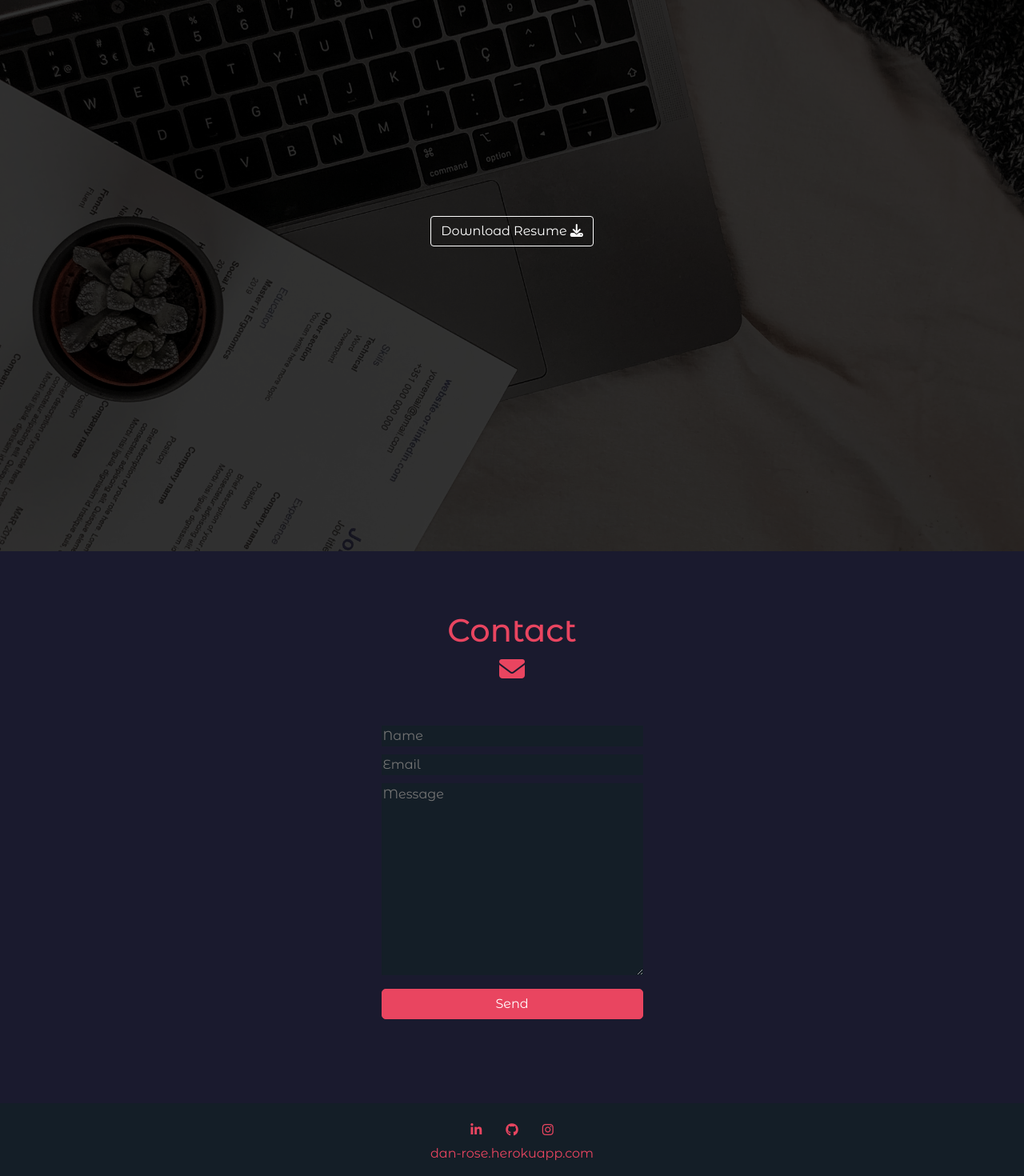
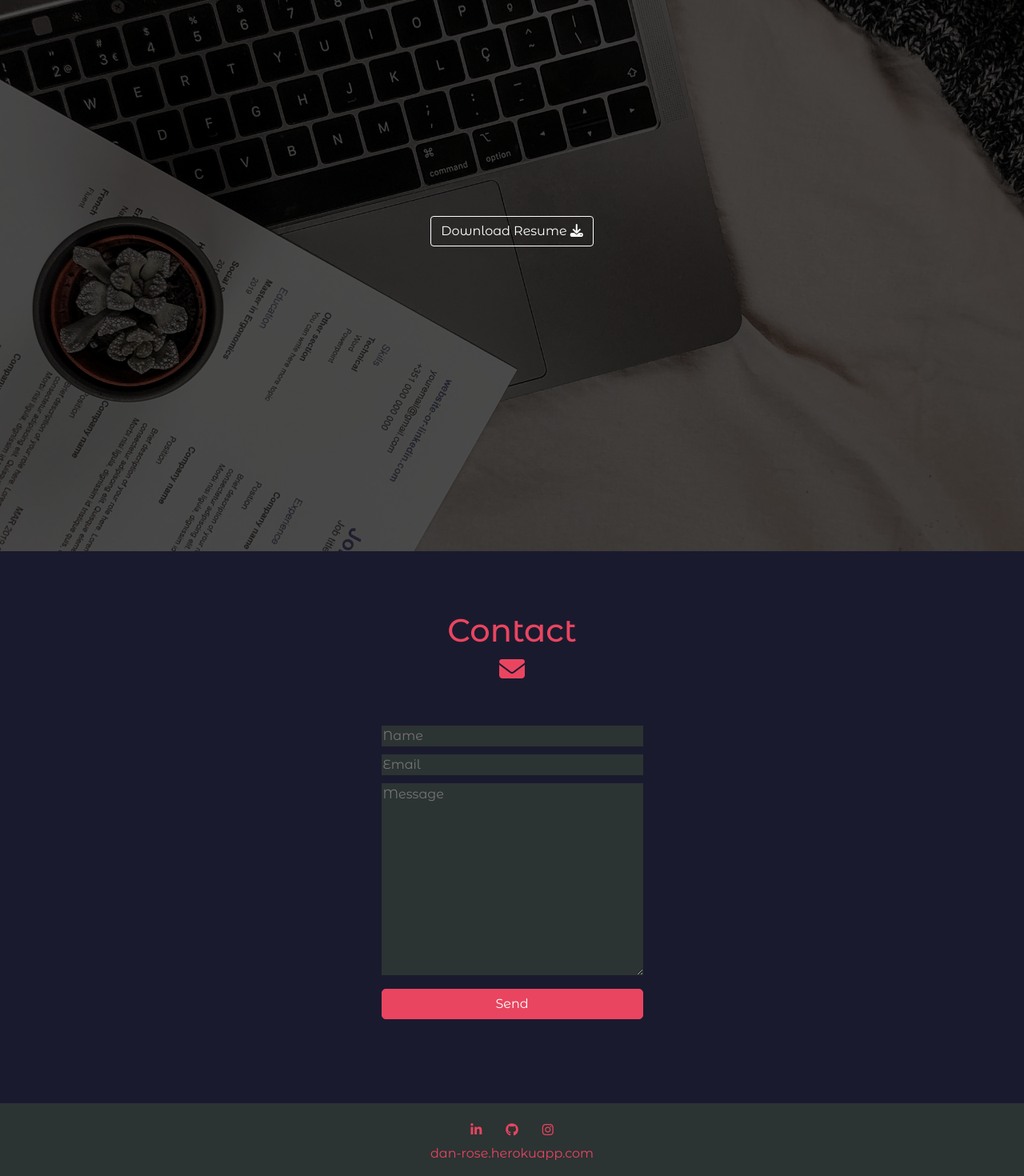
Before and after one commit to danrose09/Dan-Rose-Portfolio, a React (Create React App) app in the folder client/: page / in a window 1280 px wide. Shown: the part 3196-4666 px from the top of the page at 80% size. Built offline with nearby package versions, Linux system fonts and the light colour scheme; a web font is replaced by a local one.

Commit message:
color fix

```diff
--- a/client/src/css/contact.css
+++ b/client/src/css/contact.css
@@ -14,8 +14,8 @@
 
 .contact__input {
   width: 100%;
-  background-color: #141e27;
-  border-color: #141e27;
+  background-color: #2c3333;
+  border-color: #2c3333;
   color: white;
   border: none;
   outline: none;
--- a/client/src/css/footer.css
+++ b/client/src/css/footer.css
@@ -1,9 +1,11 @@
 .footer__section {
   height: auto;
-  background-color: #141e27;
+  background-color: #2c3333;
 }
 
 .social__icons {
   color: #e94560;
   padding: 25px 15px 10px 15px;
 }
+
+/* background-color: #141e27; */
--- a/client/src/css/projects.css
+++ b/client/src/css/projects.css
@@ -14,7 +14,7 @@
 }
 
 .bg {
-  background-color: #141e27 !important;
+  background-color: #2c3333 !important;
   border: none;
 }
 
--- a/client/src/css/resume.css
+++ b/client/src/css/resume.css
@@ -1,5 +1,5 @@
 .resume__section {
-  background: rgba(0, 0, 0, 0.8);
+  background: rgba(0, 0, 0, 0.7);
   background-image: url("../../public/images/resume.jpg");
   height: 100vh;
   background-size: cover;
```
Also changed, not shown: 99 other files (tests, documents, lock files or other folders).
